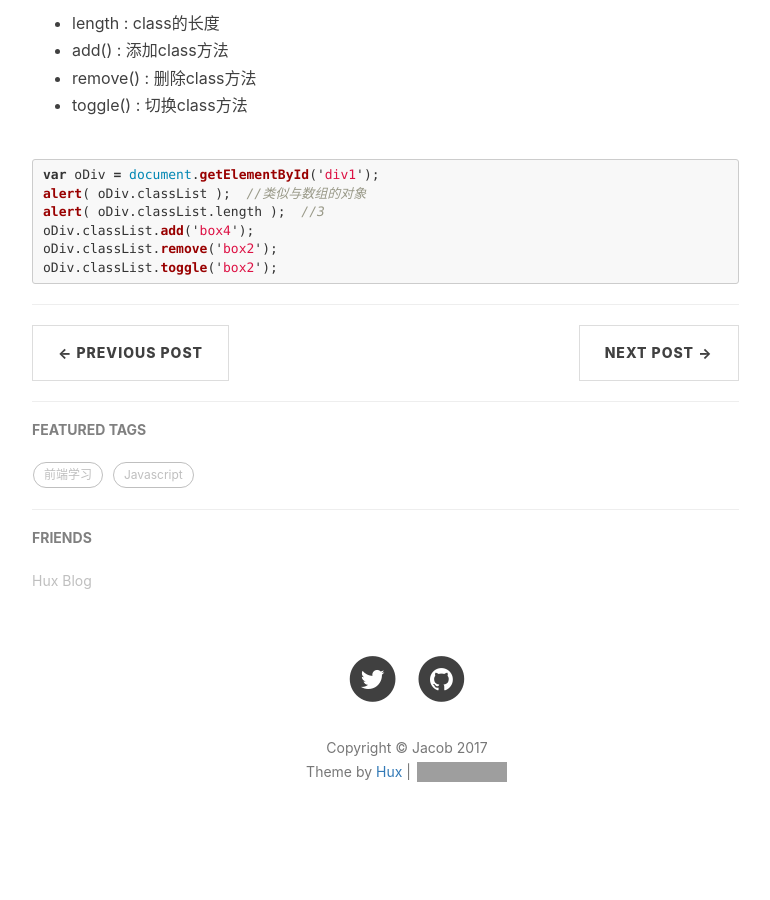
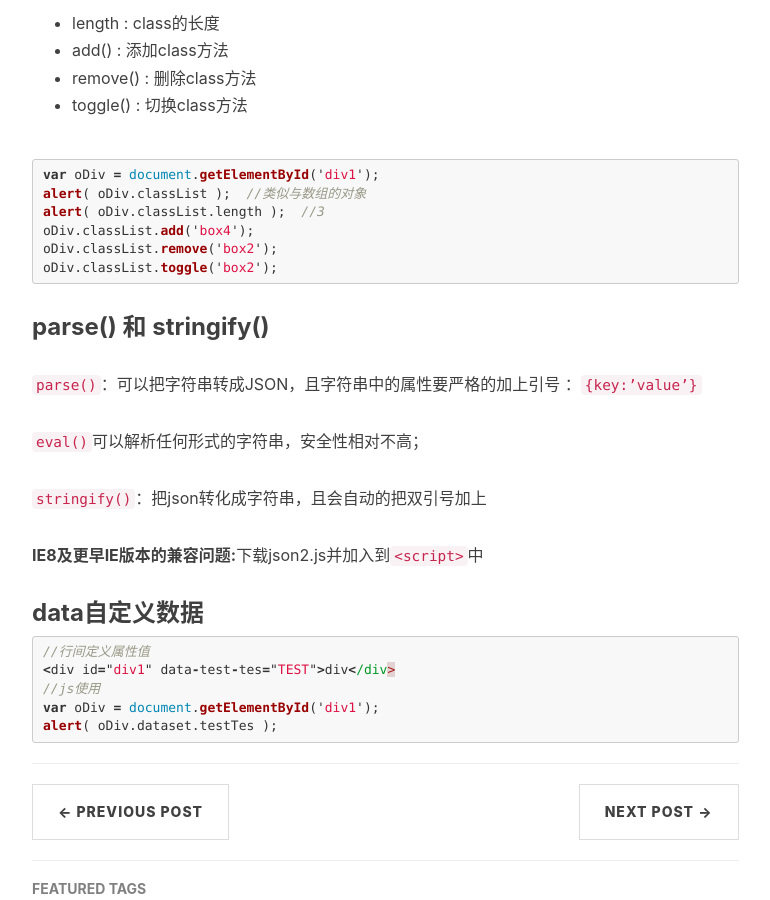
Before and after one commit to byCHENJIAJIE/bychenjiajie.github.io, a Jekyll site: the page built from _posts/2017-04-16-HTML5.md, in a window 1280 px wide and 900 px high, scrolled down 2511 px. Shown: the whole window, without its empty margins (233-1003 px from the left). Built offline with Jekyll 4.4.1, drawn with Linux system fonts in a browser that asks for light colours; nearby versions of some CDN libraries; comment, search, counter and statistics services are not loaded; before the commit the page ends 3387 px from its top, so only the background shows below that; grey boxes are pictures that could not be loaded.

Commit message:
update tools.md

````diff
--- a/_posts/2017-04-16-HTML5.md
+++ b/_posts/2017-04-16-HTML5.md
@@ -109,3 +109,28 @@ oDiv.classList.add('box4');
 oDiv.classList.remove('box2');
 oDiv.classList.toggle('box2');
 ```
+
+### parse() 和 stringify()
+
+`parse()`：可以把字符串转成JSON，且字符串中的属性要严格的加上引号 ：`{key:’value’}`
+
+`eval()`可以解析任何形式的字符串，安全性相对不高；
+
+
+
+`stringify()`：把json转化成字符串，且会自动的把双引号加上
+
+
+
+**IE8及更早IE版本的兼容问题:**下载json2.js并加入到`<script>`中
+
+### data自定义数据
+
+```js
+//行间定义属性值
+<div id="div1" data-test-tes="TEST">div</div>
+
+//js使用
+var oDiv = document.getElementById('div1');
+alert( oDiv.dataset.testTes );
+```
````
Also changed, not shown: other parts of _posts/2017-04-16-HTML5.md (+1 -1 lines), _posts/2017-03-25-tools.md (+4 -0 lines).
